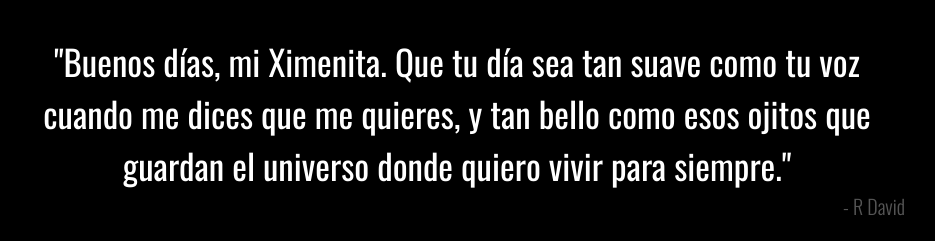
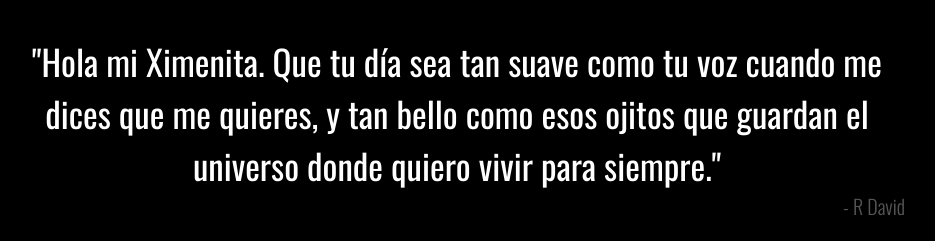
Before and after one commit to 12edavid/2001, a plain HTML site: page index.html in a window 1280 px wide. Shown: the top 241 px of the page, without its empty margins (183-1118 px from the left). Drawn offline with nearby package versions, Linux system fonts and the light colour scheme; animation ran at ten frames a second.

Commit message:
index.html

```diff
--- a/index.html
+++ b/index.html
@@ -12,7 +12,7 @@
 </head>
 <body>
   <div class="text">
-    <p>"Buenos días, mi Ximenita. Que tu día sea tan suave como tu voz cuando me dices que me quieres, y tan bello como esos ojitos que guardan el universo donde quiero vivir para siempre."<br><small>- R David</small></p>
+    <p>"Hola mi Ximenita. Que tu día sea tan suave como tu voz cuando me dices que me quieres, y tan bello como esos ojitos que guardan el universo donde quiero vivir para siempre."<br><small>- R David</small></p>
   </div>
   <div class="iloveu"><p>Te quiero</p></div>
   <canvas id="alx"></canvas>
```
